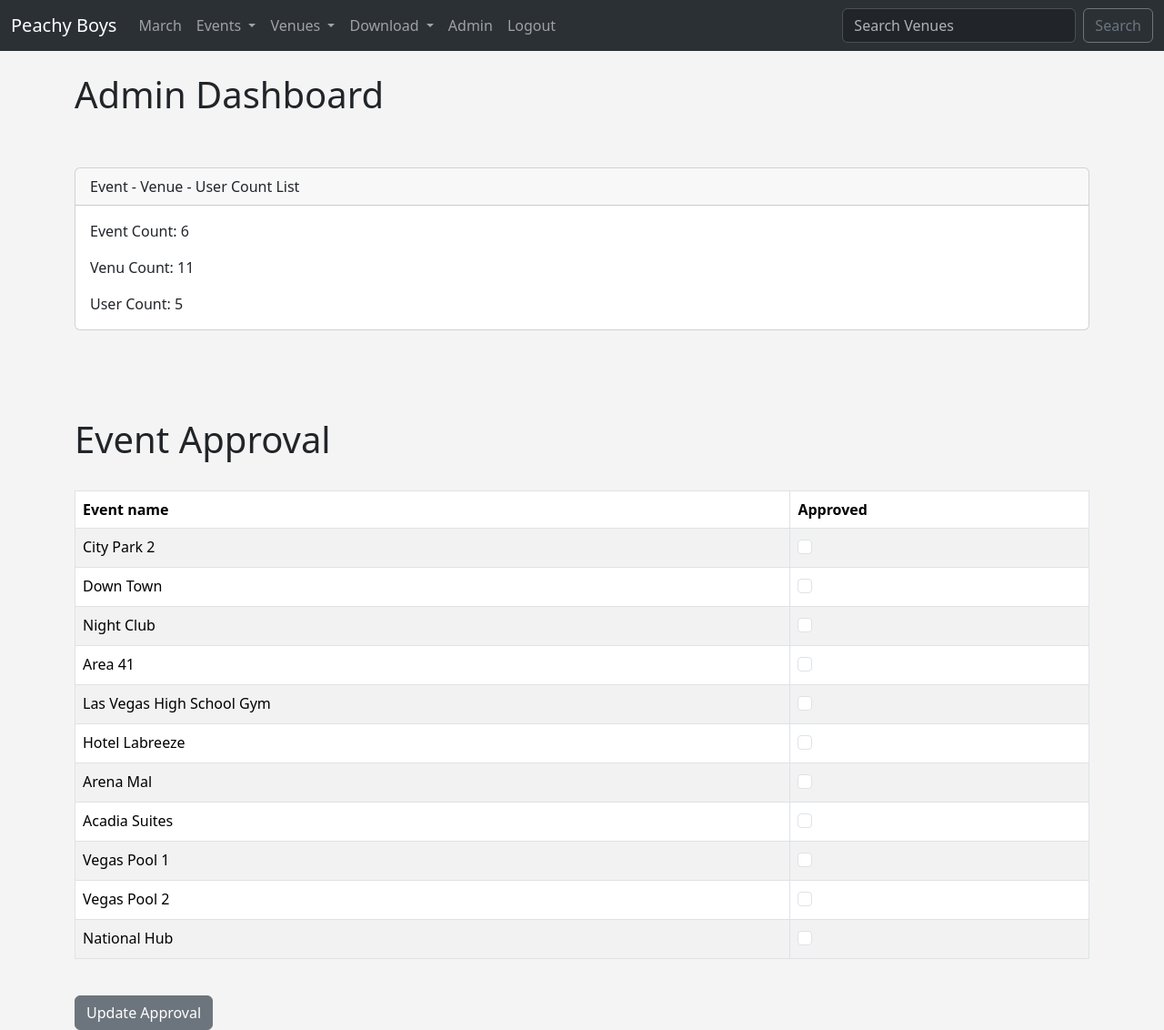
After one commit to kalosius/Peachy-Events, a Django app: page /admin_approval/ in a window 1280 px wide. The commit adds this page. Shown: the whole page at 91% size. Run offline with Django 5.2, Linux system fonts and the light colour scheme; a user stored in the database is signed in; data comes from the database, SQL or seed files in the repository; both versions use the stored data as it was after the commit.

Commit message:
event approval

```diff
--- a/events/admin.py
+++ b/events/admin.py
@@ -1,9 +1,13 @@
 from django.contrib import admin
 from . models import Venue, MyClubUser, Event
+from django.contrib.auth.models import Group
 
 # admin.site.register(Venue)
 admin.site.register(MyClubUser)
 # admin.site.register(Event)
+
+# Remove Groups
+admin.site.unregister(Group)
 
 @admin.register(Venue)
 class VenueAdmin(admin.ModelAdmin):
@@ -13,7 +17,7 @@ class VenueAdmin(admin.ModelAdmin):
 
 @admin.register(Event)
 class EventAdmin(admin.ModelAdmin):
-    fields = (('name', 'venue'), 'event_date', 'description', 'manager')
+    fields = (('name', 'venue'), 'event_date', 'description', 'manager', 'approved')
     list_display = ('name', 'event_date', 'venue')
     list_filter = ('event_date', 'venue')
     ordering = ('-event_date',)
--- a/events/models.py
+++ b/events/models.py
@@ -1,5 +1,6 @@
 from django.db import models
 from django.contrib.auth.models import User
+from datetime import date
 
 class Venue(models.Model):
     name = models.CharField(max_length=120)
@@ -9,6 +10,7 @@ class Venue(models.Model):
     web = models.URLField(blank=True)
     email_address = models.EmailField(blank=True)
     owner = models.IntegerField(blank=False, default=1)
+    venue_image = models.ImageField(null=True, blank=True, upload_to='images/')
 
     def __str__(self):
         return self.name
@@ -30,6 +32,14 @@ class Event(models.Model):
     manager = models.ForeignKey(User, blank=True, null=True, on_delete=models.SET_NULL)
     description = models.TextField(blank=True)
     attendees = models.ManyToManyField(MyClubUser, blank=True)
+    approved = models.BooleanField(default=False)
 
     def __str__(self):
         return self.name
+
+    @property
+    def Days_till(self):
+        today = date.today()
+        days_till = self.event_date.date() - today
+        days_till_stripped = str(days_till).split(',', 1)[0]
+        return days_till_stripped
--- a/events/templates/events/add_venue.html
+++ b/events/templates/events/add_venue.html
@@ -12,7 +12,7 @@
 {% if submitted %}
     Your Venue was Submitted Successfully!!
 {% else %}
-    <form action="" method="POST">
+    <form action="" method="POST" enctype="multipart/form-data">
         {% csrf_token %}
         {{ form.as_p }}
         <input type="submit" value="submit" class="btn btn-secondary">
--- /dev/null
+++ b/events/templates/events/admin_approval.html
@@ -0,0 +1,70 @@
+{% extends 'events/base.html' %}
+
+{% block content %}
+
+    <h1>Admin Dashboard</h1>
+<br>
+ <br>
+
+
+<div class="card">
+    <div class="card-header">
+        Event - Venue - User Count List
+    </div>
+    <div class="card-body">
+        <p class="card-text">Event Count: {{ event_count}}</p>
+        <p class="card-text">Venu Count: {{ venue_count }}</p>
+        <p class="card-text">User Count: {{ user_count }}</p>
+    </div>
+</div>
+
+<br><br>
+
+
+
+
+<form action="" method="POST">
+    {% csrf_token %}
+
+<br><br>
+    <h1>Event Approval</h1>
+
+    <br>
+<table class="table table-striped table-hover table-bordered">
+    <thead>
+        <tr>
+            <th scope="col">Event name</th>
+            <th scope="col">Approved</th>
+        </tr>
+    </thead>
+    <tbody>
+        {% for venue in venue_list %}
+        <tr>
+            <td>{{ venue }}</td>
+            <td>
+
+                {% if event.approved %}
+                    <div class="form-check">
+                        <input type="checkbox" checked="checked" value="{{event.id}}" class="form-check-input" name="boxes">
+                    </div>
+                    {% else %}
+                    <div class="form-check">
+                        <input type="checkbox" value="{{event.id}}" class="form-check-input" name="boxes">
+                    </div>
+                {% endif %}
+
+
+            </td>
+        </tr>
+        {% endfor %}
+    </tbody>
+</table>
+<br>
+<button class="btn btn-secondary" type="submit">Update Approval</button>
+</form>
+
+
+
+
+
+{% endblock %}
--- a/events/templates/events/event_list.html
+++ b/events/templates/events/event_list.html
@@ -8,7 +8,7 @@
 
 
         {% for event in event_list %}
-
+        {% if event.approved %}
         <div class="card">
             <div class="card-header">
                 {{ event }}
@@ -18,10 +18,13 @@
               <p class="card-text">
                 <ul>
                     <li>Date: {{ event.event_date }}</li>
+                    <li>Days Remaining: {{ event.Days_till }}</li>
+
 
                     <li>Venue Website: {{ event.venue.web }}</li>
                     <li>Manager: {{ event.manager }}</li>
                     <li>Description: {{ event.description }}</li>
+                    <li>Approved: {{ event.approved}}</li>
 
                     <li>Attendees : <br>
                     {% for user in event.attendees.all  %}
@@ -47,6 +50,7 @@
               {% endif %}
             {% endif %}
           </div>
+          {% endif %}
           <br>
 
         {% endfor %}
--- a/events/templates/events/navbar.html
+++ b/events/templates/events/navbar.html
@@ -49,7 +49,11 @@
           </li>
 
           {% if user.is_authenticated %}
-
+            {% if user.is_superuser %}
+            <li class="nav-item">
+              <a class="nav-link" href="{% url 'admin_approval' %}">Admin</a>
+            </li>
+            {% endif %}
           <li class="nav-item">
             <a class="nav-link" href="{% url 'logout' %}">Logout</a>
           </li>
--- a/events/templates/events/show_venue.html
+++ b/events/templates/events/show_venue.html
@@ -27,6 +27,11 @@
  <!-- Capitalize first letter --> <br>
  Owner's Email: {{ venue_owner.email }}
 
+ <br>
+ {% if venue.venue_image %}
+        <img src="{{ venue.venue_image.url }}" alt="" width="500">
+ {% endif %}
+
 
 
 
--- a/events/templates/events/update_venue.html
+++ b/events/templates/events/update_venue.html
@@ -6,7 +6,7 @@
 
 
     <h1>Edit Venue </h1>
-    <form action="" method="POST">
+    <form action="" method="POST" enctype="multipart/form-data">
         {% csrf_token %}
     {{ form.as_p }}
     <br>
--- a/events/urls.py
+++ b/events/urls.py
@@ -20,5 +20,6 @@ urlpatterns = [
     path('venue_pdf/', views.venue_pdf, name='venue_pdf'),
     path('my_events/', views.my_events, name='my_events'),
     path('search_events/', views.search_events, name='search_events'),
+    path('admin_approval/', views.admin_approval, name='admin_approval'),
 
 ]
--- a/events/views.py
+++ b/events/views.py
@@ -19,6 +19,35 @@ from reportlab.lib.pagesizes import letter
 
 # Import Pagination Stuff
 from django.core.paginator import Paginator
+
+# Admin approval page
+def admin_approval(request):
+
+    # Get The Venues
+    venue_list = Venue.objects.all()
+
+
+    # Get Counts
+    event_count = Event.objects.all().count()
+    venue_count = Venue.objects.all().count()
+    user_count = User.objects.all().count()
+
+    event_list = Event.objects.all().order_by('-event_date')
+    if request.user.is_superuser:
+        if request.method == 'POST':
+            id_list = request.POST.getlist('boxes')
+            # Uncheck All Events
+            event_list.update(approved=False)
+            # Update the Database
+            for x in id_list:
+                Event.objects.filter(pk=int(x)).update(approved=True)
+            messages.success(request, "Event List Approval Has Been Updated!")
+            return redirect('list-events')
+        else:
+            return render(request, 'events/admin_approval.html', {'event_list':event_list, 'event_count':event_count, 'venue_count':venue_count, 'user_count':user_count, 'venue_list':venue_list})
+    else:
+        messages.success(request, "You Aren't Authorized To View This Page")
+        return redirect('home')
 
 
 # Create My Events Page
@@ -162,7 +191,7 @@ def add_event(request):
 
 def update_venue(request, venue_id):
     venue = Venue.objects.get(pk=venue_id)
-    form = VenueForm(request.POST or None, instance=venue)
+    form = VenueForm(request.POST or None, request.FILES or None, instance=venue)
     if form.is_valid():
         form.save()
         return redirect('list-venues')
@@ -199,7 +228,7 @@ def list_venues(request):
     venue_list = Venue.objects.all()
 
     # Setup Pagination
-    p = Paginator(Venue.objects.all(), 2)
+    p = Paginator(Venue.objects.all().order_by('-id'), 2)
     page = request.GET.get('page')
     venues = p.get_page(page)
     nums = "a" * venues.paginator.num_pages
@@ -210,7 +239,7 @@ def list_venues(request):
 def add_venue(request):
     submitted = False
     if request.method == 'POST':
-        form = VenueForm(request.POST)
+        form = VenueForm(request.POST, request.FILES)
         if form.is_valid():
             venue = form.save(commit=False)
             venue.owner = request.user.id #Logged in user
--- a/myclub/urls.py
+++ b/myclub/urls.py
@@ -1,13 +1,15 @@
 
 from django.contrib import admin
 from django.urls import path, include
+from django.conf import settings
+from django.conf.urls.static import static
 
 urlpatterns = [
     path('admin/', admin.site.urls),
     path('', include('events.urls')),
     path('members/', include('django.contrib.auth.urls')),
     path('members/', include('members.urls')),
-]
+]+ static(settings.MEDIA_URL, document_root=settings.MEDIA_ROOT)
 
 # Configure admin titles
 admin.site.site_header = "Peachy Boys Administration"
```
Also changed, not shown: events/forms.py (+17 -16 lines), myclub/settings.py (+8 -2 lines), db.sqlite3, events/migrations/0005_venue_venue_image.py (added), events/migrations/0006_event_approved.py (added), media/images/Screenshot_2024-06-20_184359.jpg (added), media/images/Screenshot_692.png (added), media/images/Screenshot_693.png (added), media/images/vlcsnap-2024-05-25-08h33m29s008.png (added).
